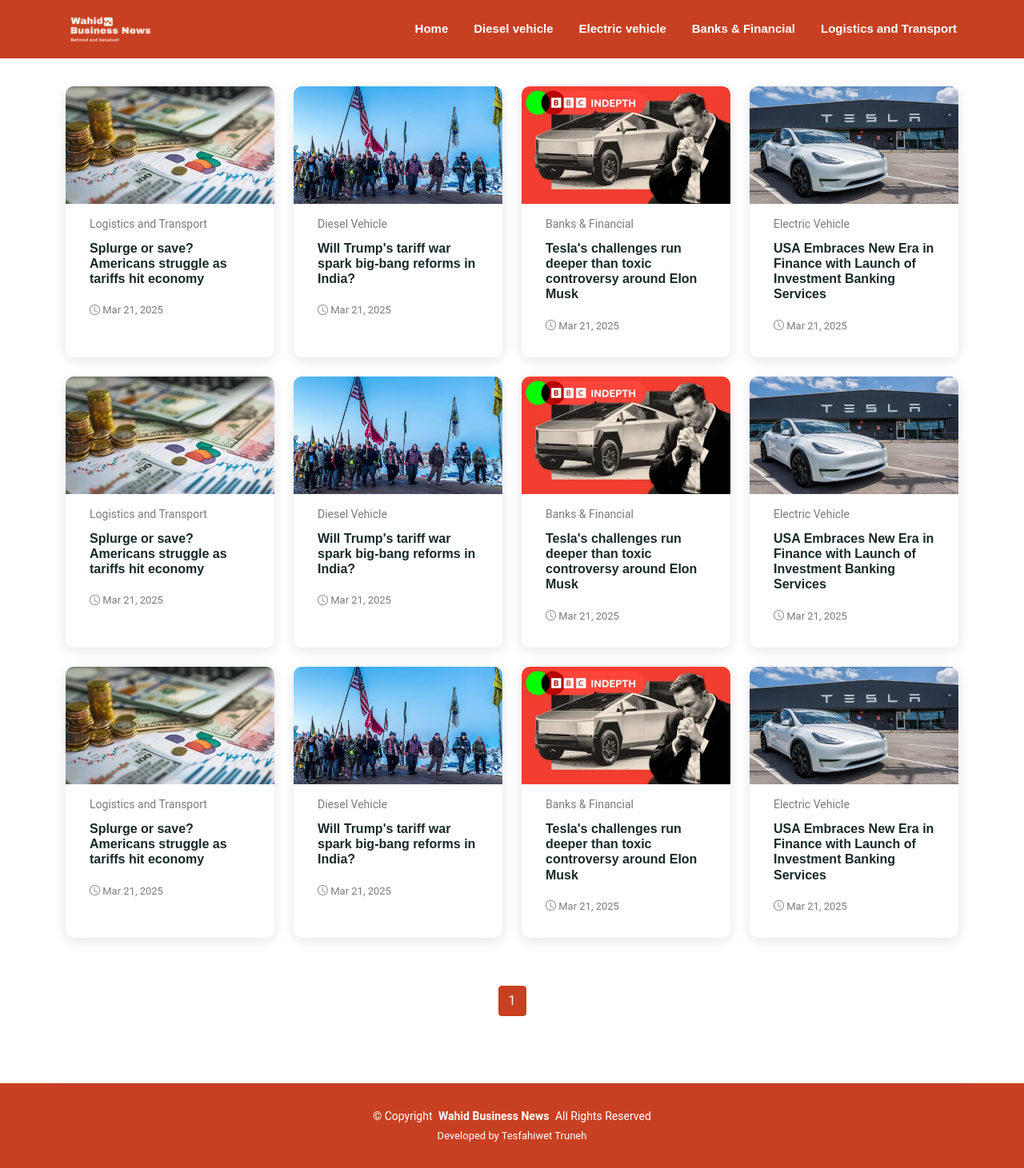
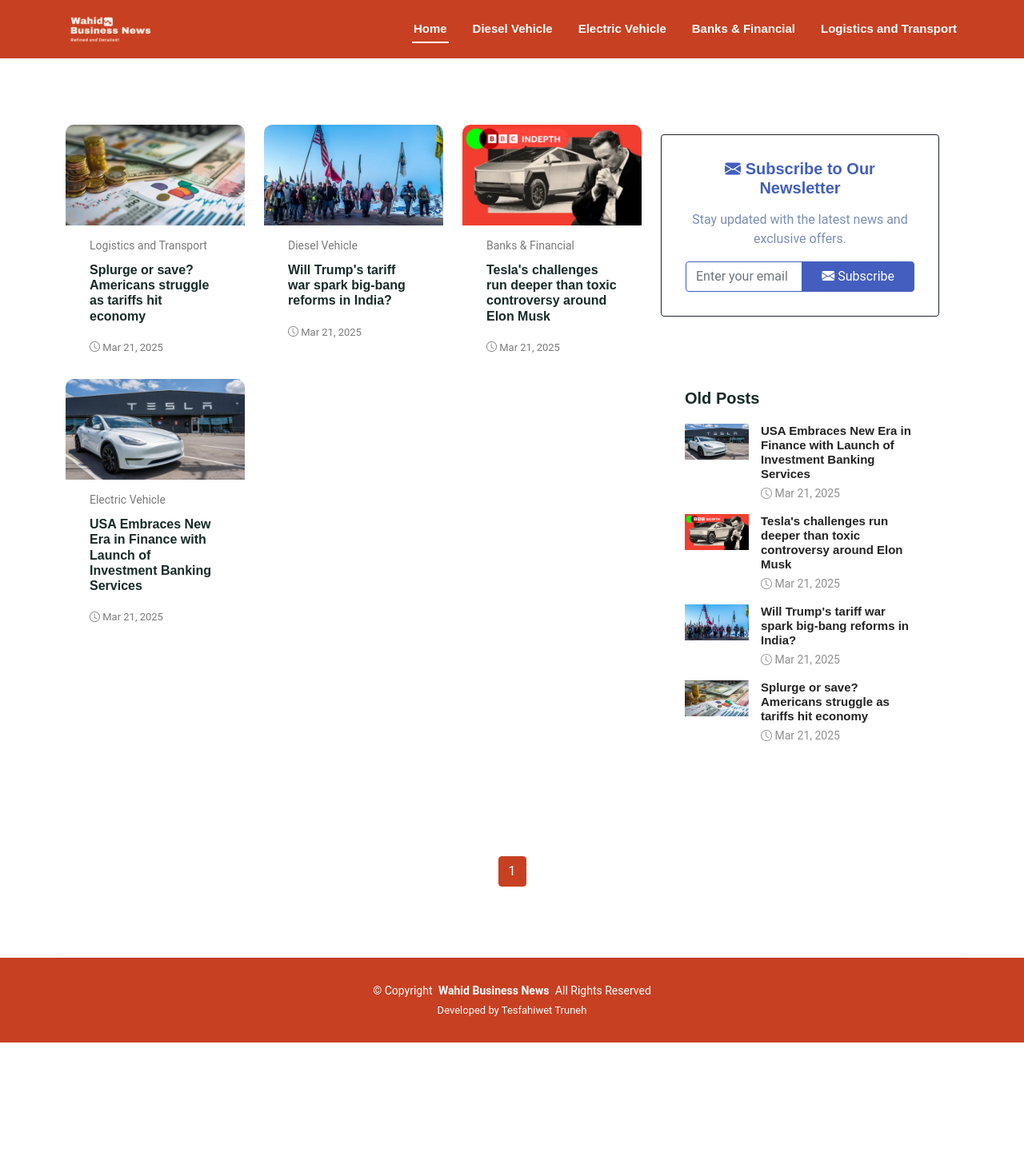
Before and after one commit to BlackCobra29-bit/W-Business-News, a Django app: page / in a window 1280 px wide. Shown: the whole page at 80% size. After the commit the page ends 1304 px from the top, so only its background shows below. Run offline with Django 5.2, Linux system fonts and the light colour scheme; data comes from the database, SQL or seed files in the repository; some libraries are stand-ins or nearby versions.

Commit message:
latest updated commit

```diff
--- a/App/views.py
+++ b/App/views.py
@@ -7,7 +7,30 @@
 
     def get_context_data(self, **kwargs):
         context = super().get_context_data(**kwargs)
+
         article_list = Article.objects.only('id', 'title', 'content', 'created_at').order_by("-created_at")
+
+        paginator = Paginator(article_list, 4)
+        page = self.request.GET.get('page')
+
+        try:
+            articles = paginator.page(page)
+        except (PageNotAnInteger, EmptyPage):
+            articles = paginator.page(1)
+
+        old_articles = Article.objects.only('id', 'title').order_by("created_at")[:5]
+
+        context["articles"] = articles
+        context["old_articles"] = old_articles
+        return context
+
+
+class Dieselvehicles(TemplateView):
+    template_name = "diesel_vehicles.html"
+
+    def get_context_data(self, **kwargs):
+        context = super().get_context_data(**kwargs)
+        article_list = Article.objects.filter(news_type="Diesel Vehicle").only('id', 'title', 'content', 'created_at').order_by("-created_at")
         paginator = Paginator(article_list, 4)
         page = self.request.GET.get('page')
 
@@ -18,3 +41,54 @@
 
         context["articles"] = articles
         return context
+
+class Electricvehicles(TemplateView):
+    template_name = "electric_vehicle.html"
+
+    def get_context_data(self, **kwargs):
+        context = super().get_context_data(**kwargs)
+        article_list = Article.objects.filter(news_type="Electric Vehicle").only('id', 'title', 'content', 'created_at').order_by("-created_at")
+        paginator = Paginator(article_list, 4)
+        page = self.request.GET.get('page')
+
+        try:
+            articles = paginator.page(page)
+        except (PageNotAnInteger, EmptyPage):
+            articles = paginator.page(1)
+
+        context["articles"] = articles
+        return context
+
+class BanksFinancial(TemplateView):
+    template_name = "electric_vehicle.html"
+
+    def get_context_data(self, **kwargs):
+        context = super().get_context_data(**kwargs)
+        article_list = Article.objects.filter(news_type="Banks & Financial").only('id', 'title', 'content', 'created_at').order_by("-created_at")
+        paginator = Paginator(article_list, 4)
+        page = self.request.GET.get('page')
+
+        try:
+            articles = paginator.page(page)
+        except (PageNotAnInteger, EmptyPage):
+            articles = paginator.page(1)
+
+        context["articles"] = articles
+        return context
+
+class LogisticsTransport(TemplateView):
+    template_name = "electric_vehicle.html"
+
+    def get_context_data(self, **kwargs):
+        context = super().get_context_data(**kwargs)
+        article_list = Article.objects.filter(news_type="Logistics and Transport").only('id', 'title', 'content', 'created_at').order_by("-created_at")
+        paginator = Paginator(article_list, 4)
+        page = self.request.GET.get('page')
+
+        try:
+            articles = paginator.page(page)
+        except (PageNotAnInteger, EmptyPage):
+            articles = paginator.page(1)
+
+        context["articles"] = articles
+        return context
--- a/static/css/main.css
+++ b/static/css/main.css
@@ -17,7 +17,7 @@
   /* Nav Menu Colors - The following color variables are used specifically for the navigation menu. They are separate from the global colors to allow for more customization options */
   :root {
     --nav-color: #ffffff;  /* The default color of the main navmenu links */
-    --nav-hover-color: #008374; /* Applied to main navmenu links when they are hovered over or active */
+    --nav-hover-color: #fff; /* Applied to main navmenu links when they are hovered over or active */
     --nav-mobile-background-color: #ffffff; /* Used as the background color for mobile navigation menu */
     --nav-dropdown-background-color: #ffffff; /* Used as the background color for dropdown items that appear when hovering over primary navigation items */
     --nav-dropdown-color: #01433c; /* Used for navigation links of the dropdown items in the navigation menu. */
@@ -2311,7 +2311,6 @@
   --------------------------------------------------------------*/
   .blog-posts article {
     background-color: var(--surface-color);
-    box-shadow: 0 4px 16px rgba(0, 0, 0, 0.1);
     padding: 30px;
     height: 100%;
     border-radius: 10px;
@@ -2745,7 +2744,6 @@
     background-color: var(--surface-color);
     padding: 30px;
     margin: 60px 0 30px 0;
-    box-shadow: 0 4px 16px rgba(0, 0, 0, 0.1);
   }
 
   .widget-title {
@@ -2920,3 +2918,9 @@
     background-color: #c84022;
     border-color: #c84022;
   }
+
+  .active {
+    color: white !important;
+    border-radius: 5px;
+    padding: 5px 10px;
+}
--- a/templates/base.html
+++ b/templates/base.html
@@ -6,12 +6,12 @@
 <head>
     <meta charset="utf-8">
     <meta content="width=device-width, initial-scale=1.0" name="viewport">
-    <title>Blog - Impact Bootstrap Template</title>
+    <title>Wahid Business News</title>
     <meta name="description" content="">
     <meta name="keywords" content="">
 
     <!-- Favicons -->
-    <link href="assets/img/favicon.png" rel="icon">
+    <link href="{% static 'images/mobile-view-logo.png' %}" rel="icon">
     <link href="assets/img/apple-touch-icon.png" rel="apple-touch-icon">
 
     <!-- Fonts -->
@@ -32,20 +32,42 @@
         <div class="branding d-flex align-items-cente">
 
             <div class="container position-relative d-flex align-items-center justify-content-between">
-                <a href="index.html" class="logo d-flex align-items-center">
+                <a href="{% url 'user-index-view' %}" class="logo d-flex align-items-center">
                     <img src="{% static 'images/mobile-view-logo.png' %}" alt="">
                 </a>
 
                 <nav id="navmenu" class="navmenu">
                     <ul>
-                        <li><a href="#hero" class="fw-bold">Home<br></a></li>
-                        <li><a href="#about" class="fw-bold">Diesel vehicle</a></li>
-                        <li><a href="#services" class="fw-bold">Electric vehicle</a>
+                        <li>
+                            <a href="{% url 'user-index-view' %}"
+                                class="fw-bold {% if request.resolver_match.url_name == 'user-index-view' %}active{% endif %}">
+                                Home
+                            </a>
                         </li>
-                        <li><a href="#portfolio" class="fw-bold">Banks
-                                & Financial</a></li>
-                        <li><a href="#team" class="fw-bold">Logistics
-                                and Transport</a></li>
+                        <li>
+                            <a href="{% url 'diesel-vehicles-view' %}"
+                                class="fw-bold {% if request.resolver_match.url_name == 'diesel-vehicles-view' %}active{% endif %}">
+                                Diesel Vehicle
+                            </a>
+                        </li>
+                        <li>
+                            <a href="{% url 'electric-vehicles-view' %}"
+                                class="fw-bold {% if request.resolver_match.url_name == 'electric-vehicles-view' %}active{% endif %}">
+                                Electric Vehicle
+                            </a>
+                        </li>
+                        <li>
+                            <a href="{% url 'banks-financial-view' %}"
+                                class="fw-bold {% if request.resolver_match.url_name == 'banks-financial-view' %}active{% endif %}">
+                                Banks & Financial
+                            </a>
+                        </li>
+                        <li>
+                            <a href="{% url 'logistics-transport-view' %}"
+                                class="fw-bold {% if request.resolver_match.url_name == 'logistics-transport-view' %}active{% endif %}">
+                                Logistics and Transport
+                            </a>
+                        </li>
                     </ul>
                     <i class="mobile-nav-toggle d-xl-none bi bi-list"></i>
                 </nav>
@@ -62,7 +84,8 @@
 
     <footer id="footer" class="footer accent-background">
         <div class="container copyright text-center mt-4">
-            <p>© <span>Copyright</span> <strong class="px-1 sitename">Wahid Business News</strong> <span>All Rights Reserved</span></p>
+            <p>© <span>Copyright</span> <strong class="px-1 sitename">Wahid Business News</strong> <span>All Rights
+                    Reserved</span></p>
             <div class="credits">
                 Developed by <a href="https://bootstrapmade.com/">Tesfahiwet Truneh</a>
             </div>
--- a/templates/index.html
+++ b/templates/index.html
@@ -9,17 +9,21 @@
     <section id="blog-posts" class="blog-posts section mt-5">
 
         <div class="container">
-            <div class="row gy-4">
+            <div class="row">
 
+                <div class="row">
+                    <div class="col-lg-8 mt-5">
+                        <div class="row">
                             {% for article in articles %}
-                <div class="col-lg-3">
+                            <div class="col-lg-4">
                                 <article class="news-article">
                                     <div class="post-img">
                                         <img src="{{ article.thumbnail.url }}" alt="" class="img-fluid">
                                     </div>
                                     <p class="post-category">{{ article.news_type }}</p>
                                     <h2 class="title">
-                            <a href="#" data-bs-toggle="modal" data-bs-target="#articleModal{{ article.id }}">
+                                        <a href="#" data-bs-toggle="modal"
+                                            data-bs-target="#articleModal{{ article.id }}">
                                             {{ article.title }}</a>
                                     </h2>
                                     <div class="post-meta d-flex align-items-center">
@@ -37,7 +41,8 @@
                                 <div class="modal-dialog modal-lg">
                                     <div class="modal-content">
                                         <div class="modal-header bg-dark">
-                                <h6 class="modal-title text-white text-center" id="articleModalLabel{{ article.id }}">
+                                            <h6 class="modal-title text-white text-center"
+                                                id="articleModalLabel{{ article.id }}">
                                                 {{ article.title }}
                                             </h6>
                                         </div>
@@ -45,41 +50,60 @@
                                             {{ article.content|safe }}
                                         </div>
                                         <div class="modal-footer">
-                                <button type="button" class="btn btn-secondary" data-bs-dismiss="modal">Close</button>
+                                            <button type="button" class="btn btn-secondary"
+                                                data-bs-dismiss="modal">Close</button>
                                         </div>
                                     </div>
                                 </div>
                             </div>
 
                             {% endfor %}
+                        </div>
+                    </div>
 
-                {% for article in articles %}
-                <div class="col-lg-3">
-                    <article class="news-article">
-                        <div class="post-img">
-                            <img src="{{ article.thumbnail.url }}" alt="" class="img-fluid">
+
+                    <div class="col-lg-4">
+                        <div class="widgets-container border border-1 border-dark rounded text-center">
+                            <h5 class="fw-bold text-primary mb-3"><i class="bi bi-envelope-fill"></i> Subscribe to Our
+                                Newsletter</h5>
+                            <p class="text-muted mb-3 text-dark">Stay updated with the latest news and exclusive offers.
+                            </p>
+
+                            <form action="" method="POST" class="input-group">
+                                <input type="email" class="form-control border border-primary rounded-start"
+                                    placeholder="Enter your email" required>
+                                <button class="btn btn-primary px-4 rounded-end" type="submit" title="Subscribe">
+                                    <i class="bi bi-envelope-fill"></i> Subscribe
+                                </button>
+                            </form>
                         </div>
-                        <p class="post-category">{{ article.news_type }}</p>
-                        <h2 class="title">
-                            <a href="#" data-bs-toggle="modal" data-bs-target="#articleModal{{ article.id }}">
-                                {{ article.title }}</a>
-                        </h2>
-                        <div class="post-meta d-flex align-items-center">
-                            <p class="post-date">
-                                <time datetime="{{ article.created_at|date:'Y-m-d' }}">
+
+                        <div class="widgets-container">
+                            <div class="recent-posts-widget widget-item">
+                                <h3 class="widget-title">Old Posts</h3>
+                                {% for article in old_articles %}
+                                <div class="post-item">
+                                    <img src="{{ article.thumbnail.url }}" alt="" class="flex-shrink-0"
+                                        style="height: 100%;">
+                                    <div>
+                                        <h4><a href="#" data-bs-toggle="modal"
+                                                data-bs-target="#articleModal{{ article.id }}">{{ article.title }}</a>
+                                        </h4>
+                                        <time style="font-style: normal;"
+                                            datetime="{{ article.created_at|date:'Y-m-d' }}">
                                             <span class="bi bi-clock"></span> {{ article.created_at|date:'M d, Y' }}
                                         </time>
-                            </p>
                                     </div>
-                    </article>
                                 </div>
 
+                                <!-- Modal -->
                                 <div class="modal fade" id="articleModal{{ article.id }}" tabindex="-1"
                                     aria-labelledby="articleModalLabel{{ article.id }}" aria-hidden="true">
                                     <div class="modal-dialog modal-lg">
                                         <div class="modal-content">
                                             <div class="modal-header bg-dark">
-                                <h6 class="modal-title text-white text-center" id="articleModalLabel{{ article.id }}">
+                                                <h6 class="modal-title text-white text-center"
+                                                    id="articleModalLabel{{ article.id }}">
                                                     {{ article.title }}
                                                 </h6>
                                             </div>
@@ -87,57 +111,17 @@
                                                 {{ article.content|safe }}
                                             </div>
                                             <div class="modal-footer">
-                                <button type="button" class="btn btn-secondary" data-bs-dismiss="modal">Close</button>
+                                                <button type="button" class="btn btn-secondary"
+                                                    data-bs-dismiss="modal">Close</button>
                                             </div>
                                         </div>
                                     </div>
                                 </div>
-
                                 {% endfor %}
-
-
-                {% for article in articles %}
-                <div class="col-lg-3">
-                    <article class="news-article">
-                        <div class="post-img">
-                            <img src="{{ article.thumbnail.url }}" alt="" class="img-fluid">
-                        </div>
-                        <p class="post-category">{{ article.news_type }}</p>
-                        <h2 class="title">
-                            <a href="#" data-bs-toggle="modal" data-bs-target="#articleModal{{ article.id }}">
-                                {{ article.title }}</a>
-                        </h2>
-                        <div class="post-meta d-flex align-items-center">
-                            <p class="post-date">
-                                <time datetime="{{ article.created_at|date:'Y-m-d' }}">
-                                    <span class="bi bi-clock"></span> {{ article.created_at|date:'M d, Y' }}
-                                </time>
-                            </p>
-                        </div>
-                    </article>
-                </div>
-
-                <div class="modal fade" id="articleModal{{ article.id }}" tabindex="-1"
-                    aria-labelledby="articleModalLabel{{ article.id }}" aria-hidden="true">
-                    <div class="modal-dialog modal-lg">
-                        <div class="modal-content">
-                            <div class="modal-header bg-dark">
-                                <h6 class="modal-title text-white text-center" id="articleModalLabel{{ article.id }}">
-                                    {{ article.title }}
-                                </h6>
-                            </div>
-                            <div class="modal-body">
-                                {{ article.content|safe }}
-                            </div>
-                            <div class="modal-footer">
-                                <button type="button" class="btn btn-secondary" data-bs-dismiss="modal">Close</button>
                             </div>
                         </div>
                     </div>
                 </div>
-
-                {% endfor %}
-
             </div>
         </div>
 
@@ -153,7 +137,8 @@
                         <a class="page-link" href="?page=1&next_post=true">&laquo; First</a>
                     </li>
                     <li class="page-item">
-                            <a class="page-link" href="?page={{ articles.previous_page_number }}&next_post=true">Previous</a>
+                        <a class="page-link"
+                            href="?page={{ articles.previous_page_number }}&next_post=true">Previous</a>
                     </li>
                     {% endif %}
 
@@ -174,7 +159,8 @@
                         <a class="page-link" href="?page={{ articles.next_page_number }}&next_post=true">Next</a>
                     </li>
                     <li class="page-item">
-                            <a class="page-link" href="?page={{ articles.paginator.num_pages }}&next_post=true">Last &raquo;</a>
+                        <a class="page-link" href="?page={{ articles.paginator.num_pages }}&next_post=true">Last
+                            &raquo;</a>
                     </li>
                     {% endif %}
                 </ul>
--- a/wahid_business_news/urls.py
+++ b/wahid_business_news/urls.py
@@ -1,6 +1,6 @@
 from django.contrib import admin
 from django.urls import path, include
-from App.views import UserIndex
+from App.views import UserIndex, Dieselvehicles, Electricvehicles, BanksFinancial, LogisticsTransport
 from django.conf import settings
 from froala_editor import views
 from django.conf.urls.static import static
@@ -12,6 +12,10 @@
     path('captcha/', include('captcha.urls')),
     # User URLs
     path("", UserIndex.as_view(), name="user-index-view"),
+    path("diesel-vehicles-news/", Dieselvehicles.as_view(), name="diesel-vehicles-view"),
+    path("electric-vehicles-news/", Electricvehicles.as_view(), name="electric-vehicles-view"),
+    path("banks-financial-news/", BanksFinancial.as_view(), name="banks-financial-view"),
+    path("logistics-transport-news/", LogisticsTransport.as_view(), name="logistics-transport-view"),
     # Admin URLs
     path("admin-auth/", AdminAuthentication.as_view(), name="admin-auth-view"),
     path("admin-dashboard/", AdminIndex.as_view(), name="admin-index-view"),
```
Also changed, not shown: templates/diesel_vehicles.html (added, +188 -0 lines), templates/electric_vehicle.html (added, +188 -0 lines). Lines whose indentation alone changed are shown as unchanged.
